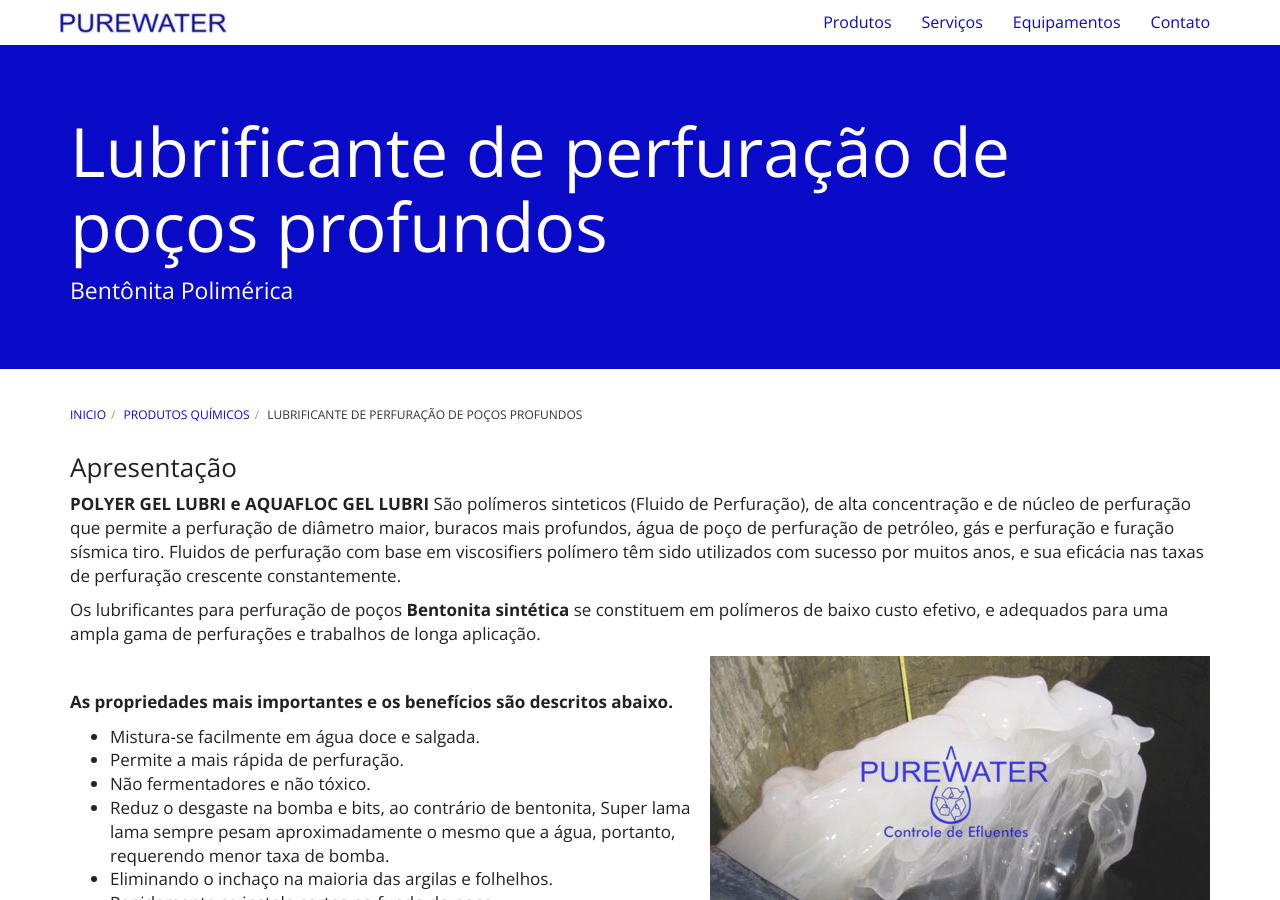
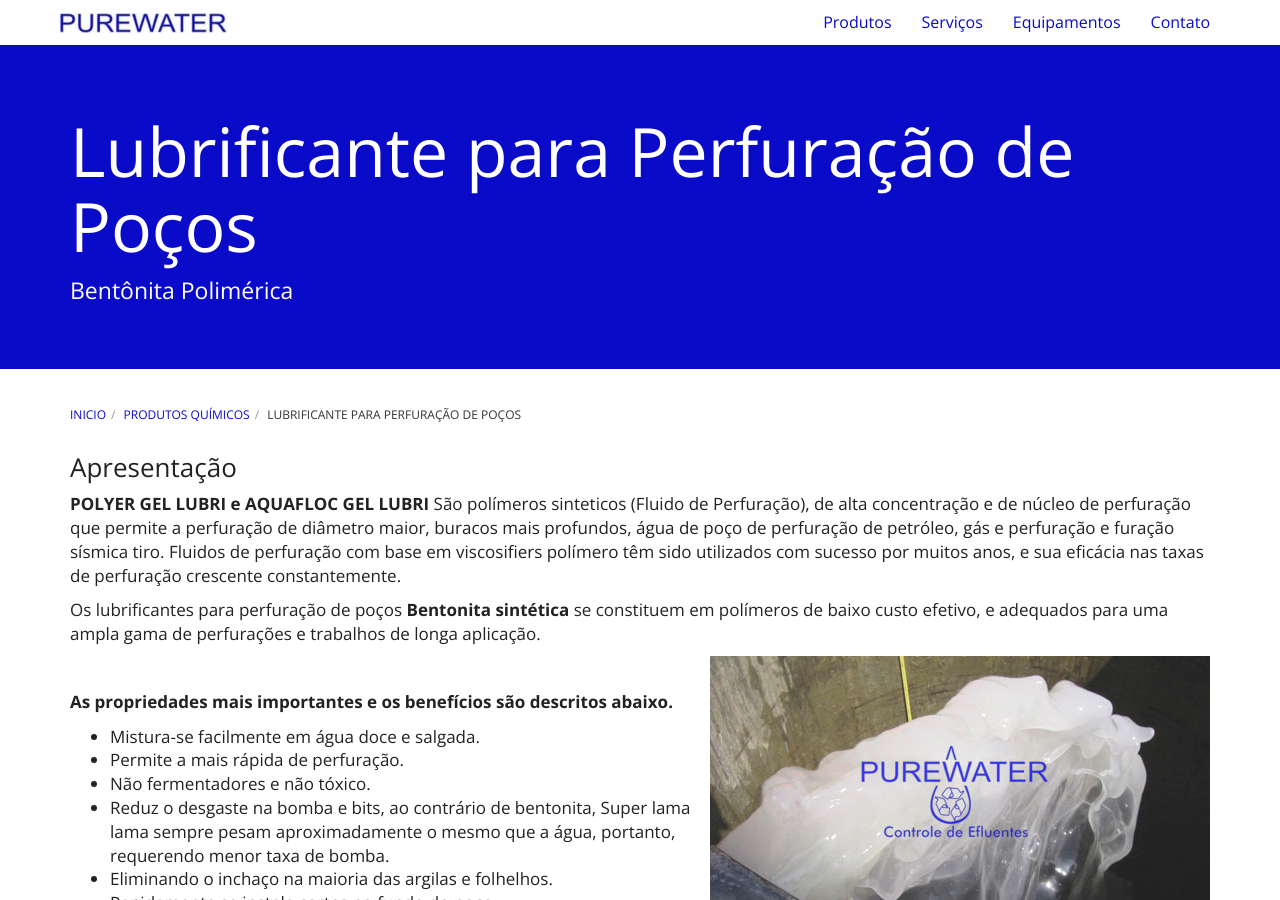
Before and after one commit to purewaterefluentes/purewaterefluentes.github.io, a Jekyll site: the page built from produtos/lubrificante-perfuracao-pocos.md, in a window 1280 px wide and 900 px high. Built offline with Jekyll 4.4.1, drawn with Linux system fonts in a browser that asks for light colours; nearby versions of some CDN libraries; library files that are not in the unit come from our copies.

Commit message:
Update lubrificante-perfuracao-pocos.md

```diff
--- a/produtos/lubrificante-perfuracao-pocos.md
+++ b/produtos/lubrificante-perfuracao-pocos.md
@@ -1,7 +1,7 @@
 ---
 layout: contato
 pageTitle: LUBRIFICANTE PARA PERFURAÇÃO DE POÇOS |BENTONITA |FABRICA |bentonita sintetica |bentonita lubrificante |fluido de perfuração de poços
-title: Lubrificante de perfuração de poços profundos
+title: Lubrificante para Perfuração de Poços
 subtitle: Bentônita Polimérica
 ---
 
```
